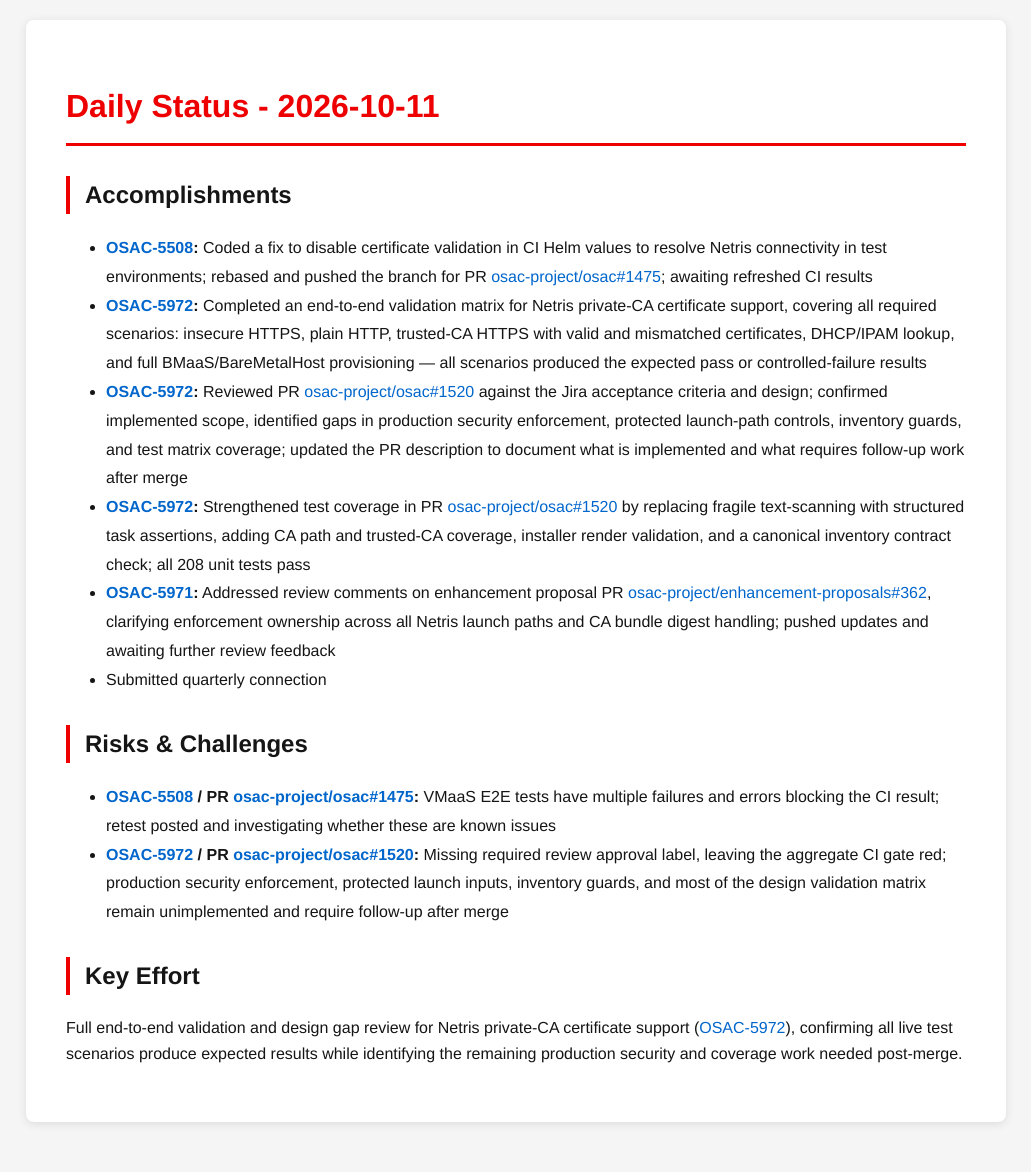
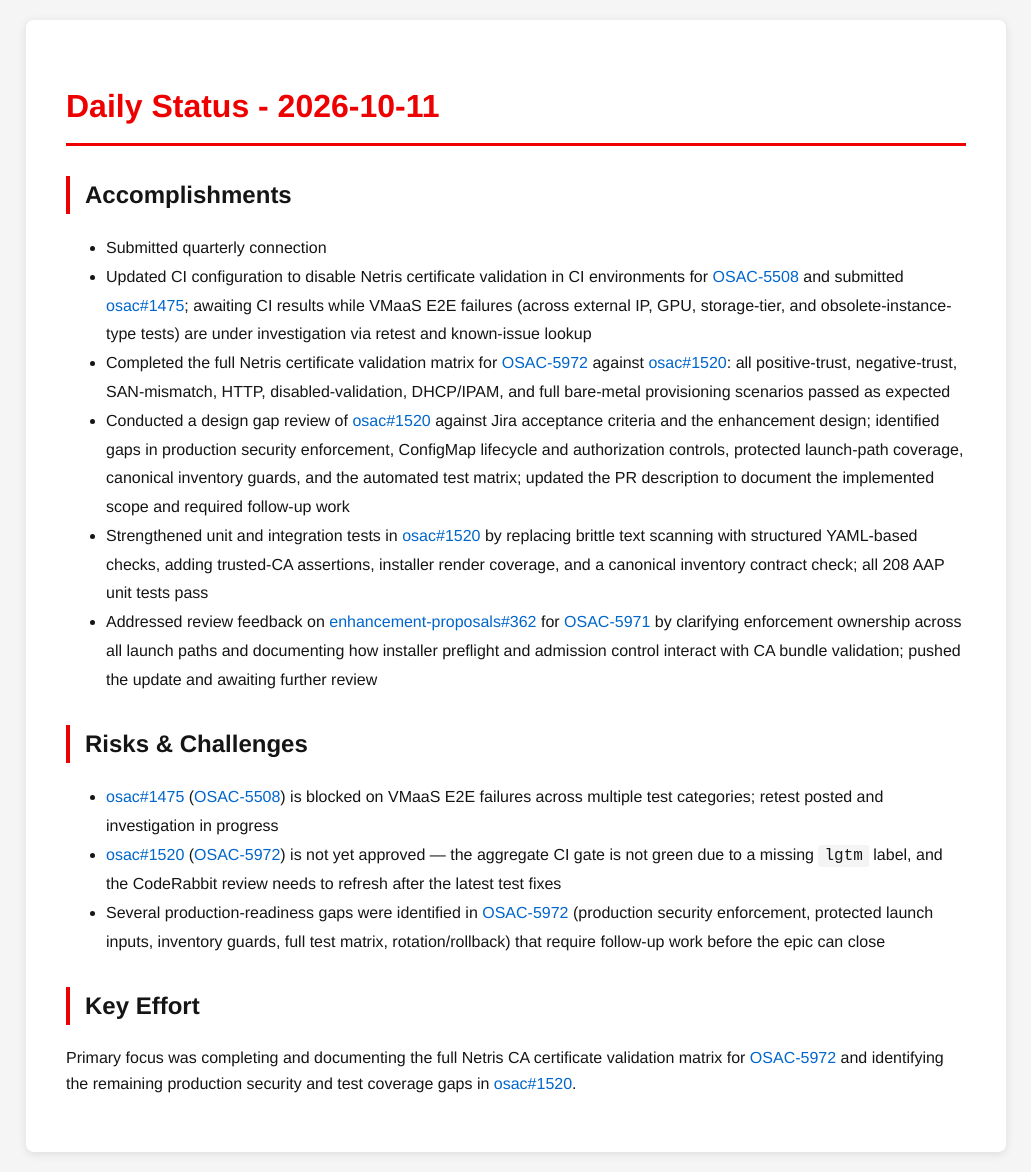
Before and after one commit to tzvatot/daily-status, a Jekyll site: the page built from 2026-10-11.md, in a window 1280 px wide. Shown: the whole page, without its empty margins (124-1155 px from the left). Built offline with Jekyll 4.4.1, drawn with Linux system fonts in a browser that asks for light colours; before the commit the page ends 1142 px from its top, so only the background shows below that.

Commit message:
Daily status update - 2026-10-11

```diff
--- a/2026-10-11.md
+++ b/2026-10-11.md
@@ -7,16 +7,17 @@
 # Daily Status - 2026-10-11
 
 ## Accomplishments
-- **[OSAC-5508](https://redhat.atlassian.net/browse/OSAC-5508):** Coded a fix to disable certificate validation in CI Helm values to resolve Netris connectivity in test environments; rebased and pushed the branch for PR [osac-project/osac#1475](https://github.com/osac-project/osac/pull/1475); awaiting refreshed CI results
-- **[OSAC-5972](https://redhat.atlassian.net/browse/OSAC-5972):** Completed an end-to-end validation matrix for Netris private-CA certificate support, covering all required scenarios: insecure HTTPS, plain HTTP, trusted-CA HTTPS with valid and mismatched certificates, DHCP/IPAM lookup, and full BMaaS/BareMetalHost provisioning — all scenarios produced the expected pass or controlled-failure results
-- **[OSAC-5972](https://redhat.atlassian.net/browse/OSAC-5972):** Reviewed PR [osac-project/osac#1520](https://github.com/osac-project/osac/pull/1520) against the Jira acceptance criteria and design; confirmed implemented scope, identified gaps in production security enforcement, protected launch-path controls, inventory guards, and test matrix coverage; updated the PR description to document what is implemented and what requires follow-up work after merge
-- **[OSAC-5972](https://redhat.atlassian.net/browse/OSAC-5972):** Strengthened test coverage in PR [osac-project/osac#1520](https://github.com/osac-project/osac/pull/1520) by replacing fragile text-scanning with structured task assertions, adding CA path and trusted-CA coverage, installer render validation, and a canonical inventory contract check; all 208 unit tests pass
-- **[OSAC-5971](https://redhat.atlassian.net/browse/OSAC-5971):** Addressed review comments on enhancement proposal PR [osac-project/enhancement-proposals#362](https://github.com/osac-project/enhancement-proposals/pull/362), clarifying enforcement ownership across all Netris launch paths and CA bundle digest handling; pushed updates and awaiting further review feedback
 - Submitted quarterly connection
+- Updated CI configuration to disable Netris certificate validation in CI environments for [OSAC-5508](https://redhat.atlassian.net/browse/OSAC-5508) and submitted [osac#1475](https://github.com/osac-project/osac/pull/1475); awaiting CI results while VMaaS E2E failures (across external IP, GPU, storage-tier, and obsolete-instance-type tests) are under investigation via retest and known-issue lookup
+- Completed the full Netris certificate validation matrix for [OSAC-5972](https://redhat.atlassian.net/browse/OSAC-5972) against [osac#1520](https://github.com/osac-project/osac/pull/1520): all positive-trust, negative-trust, SAN-mismatch, HTTP, disabled-validation, DHCP/IPAM, and full bare-metal provisioning scenarios passed as expected
+- Conducted a design gap review of [osac#1520](https://github.com/osac-project/osac/pull/1520) against Jira acceptance criteria and the enhancement design; identified gaps in production security enforcement, ConfigMap lifecycle and authorization controls, protected launch-path coverage, canonical inventory guards, and the automated test matrix; updated the PR description to document the implemented scope and required follow-up work
+- Strengthened unit and integration tests in [osac#1520](https://github.com/osac-project/osac/pull/1520) by replacing brittle text scanning with structured YAML-based checks, adding trusted-CA assertions, installer render coverage, and a canonical inventory contract check; all 208 AAP unit tests pass
+- Addressed review feedback on [enhancement-proposals#362](https://github.com/osac-project/enhancement-proposals/pull/362) for [OSAC-5971](https://redhat.atlassian.net/browse/OSAC-5971) by clarifying enforcement ownership across all launch paths and documenting how installer preflight and admission control interact with CA bundle validation; pushed the update and awaiting further review
 
 ## Risks & Challenges
-- **[OSAC-5508](https://redhat.atlassian.net/browse/OSAC-5508) / PR [osac-project/osac#1475](https://github.com/osac-project/osac/pull/1475):** VMaaS E2E tests have multiple failures and errors blocking the CI result; retest posted and investigating whether these are known issues
-- **[OSAC-5972](https://redhat.atlassian.net/browse/OSAC-5972) / PR [osac-project/osac#1520](https://github.com/osac-project/osac/pull/1520):** Missing required review approval label, leaving the aggregate CI gate red; production security enforcement, protected launch inputs, inventory guards, and most of the design validation matrix remain unimplemented and require follow-up after merge
+- [osac#1475](https://github.com/osac-project/osac/pull/1475) ([OSAC-5508](https://redhat.atlassian.net/browse/OSAC-5508)) is blocked on VMaaS E2E failures across multiple test categories; retest posted and investigation in progress
+- [osac#1520](https://github.com/osac-project/osac/pull/1520) ([OSAC-5972](https://redhat.atlassian.net/browse/OSAC-5972)) is not yet approved — the aggregate CI gate is not green due to a missing `lgtm` label, and the CodeRabbit review needs to refresh after the latest test fixes
+- Several production-readiness gaps were identified in [OSAC-5972](https://redhat.atlassian.net/browse/OSAC-5972) (production security enforcement, protected launch inputs, inventory guards, full test matrix, rotation/rollback) that require follow-up work before the epic can close
 
 ## Key Effort
-Full end-to-end validation and design gap review for Netris private-CA certificate support ([OSAC-5972](https://redhat.atlassian.net/browse/OSAC-5972)), confirming all live test scenarios produce expected results while identifying the remaining production security and coverage work needed post-merge.
+Primary focus was completing and documenting the full Netris CA certificate validation matrix for [OSAC-5972](https://redhat.atlassian.net/browse/OSAC-5972) and identifying the remaining production security and test coverage gaps in [osac#1520](https://github.com/osac-project/osac/pull/1520).
```
